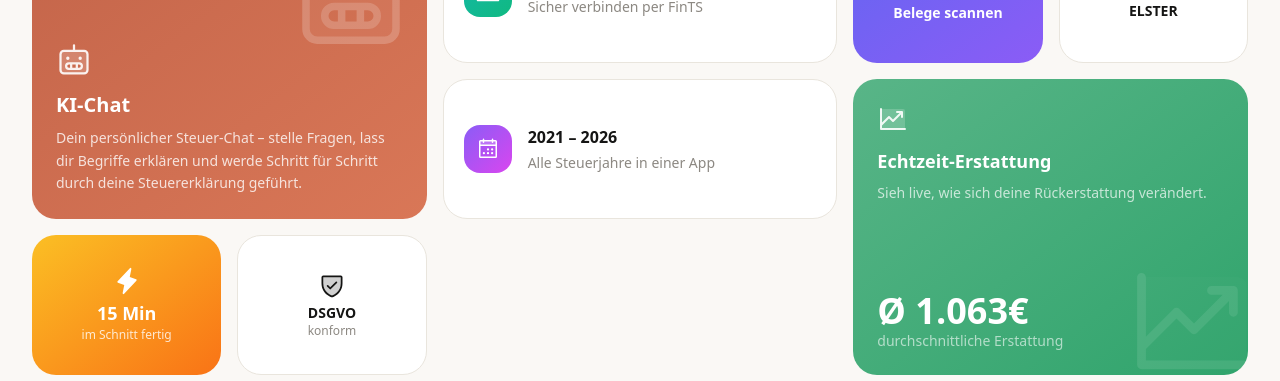
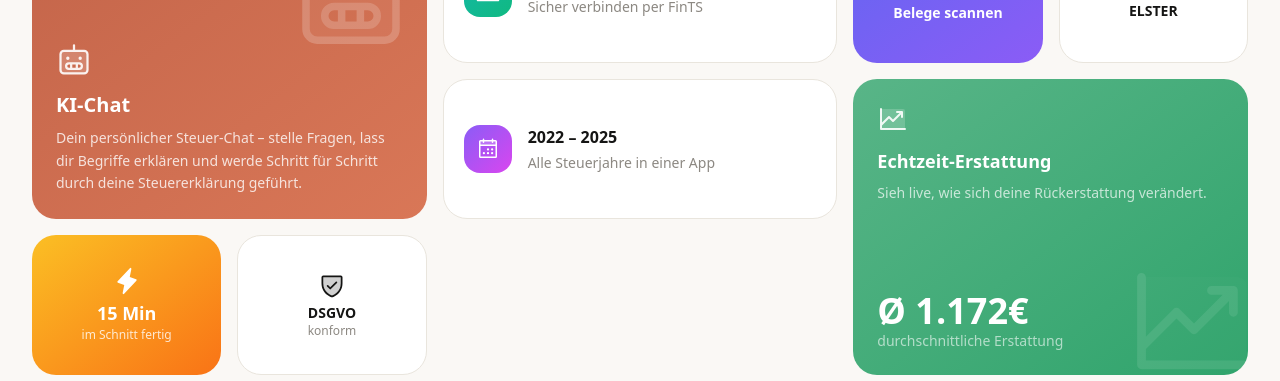
Before and after one commit to noki00003/studytax-website, a Next.js app: page / in a window 1280 px wide. Shown: the part 2040-2421 px from the top of the page. Built offline with nearby package versions, Linux system fonts and the light colour scheme.

Commit message:
Fix tax years (2022-2025) and average refund (1.172€)

```diff
--- a/components/faq.tsx
+++ b/components/faq.tsx
@@ -36,7 +36,7 @@ const faqData: FAQCategory[] = [
             },
             {
                 question: "Welche Steuerjahre werden unterstützt?",
-                answer: `Du kannst Steuererklärungen für die Jahre 2021 bis ${currentYear} erstellen. Perfekt, wenn du mehrere Jahre nachreichen möchtest. Deine persönlichen Daten (Stammdaten) werden automatisch ins nächste Jahr übernommen.`
+                answer: "Du kannst Steuererklärungen für die Jahre 2022 bis 2025 erstellen. Perfekt, wenn du mehrere Jahre nachreichen möchtest. Deine persönlichen Daten (Stammdaten) werden automatisch ins nächste Jahr übernommen."
             }
         ]
     },
--- a/components/features.tsx
+++ b/components/features.tsx
@@ -117,7 +117,7 @@ export function Features() {
                                 <CalendarDots size={24} weight="duotone" className="text-white" />
                             </div>
                             <div>
-                                <h3 className="font-bold mb-1">2021 – {currentYear}</h3>
+                                <h3 className="font-bold mb-1">2022 – 2025</h3>
                                 <p className="text-muted-foreground text-sm">Alle Steuerjahre in einer App</p>
                             </div>
                         </div>
@@ -139,7 +139,7 @@ export function Features() {
                             <h3 className="text-lg font-bold text-white mb-2">Echtzeit-Erstattung</h3>
                             <p className="text-white/70 text-sm mb-4">Sieh live, wie sich deine Rückerstattung verändert.</p>
                             <div className="mt-auto">
-                                <div className="text-4xl font-bold text-white">Ø 1.063€</div>
+                                <div className="text-4xl font-bold text-white">Ø 1.172€</div>
                                 <div className="text-white/60 text-sm">durchschnittliche Erstattung</div>
                             </div>
                         </div>
```
